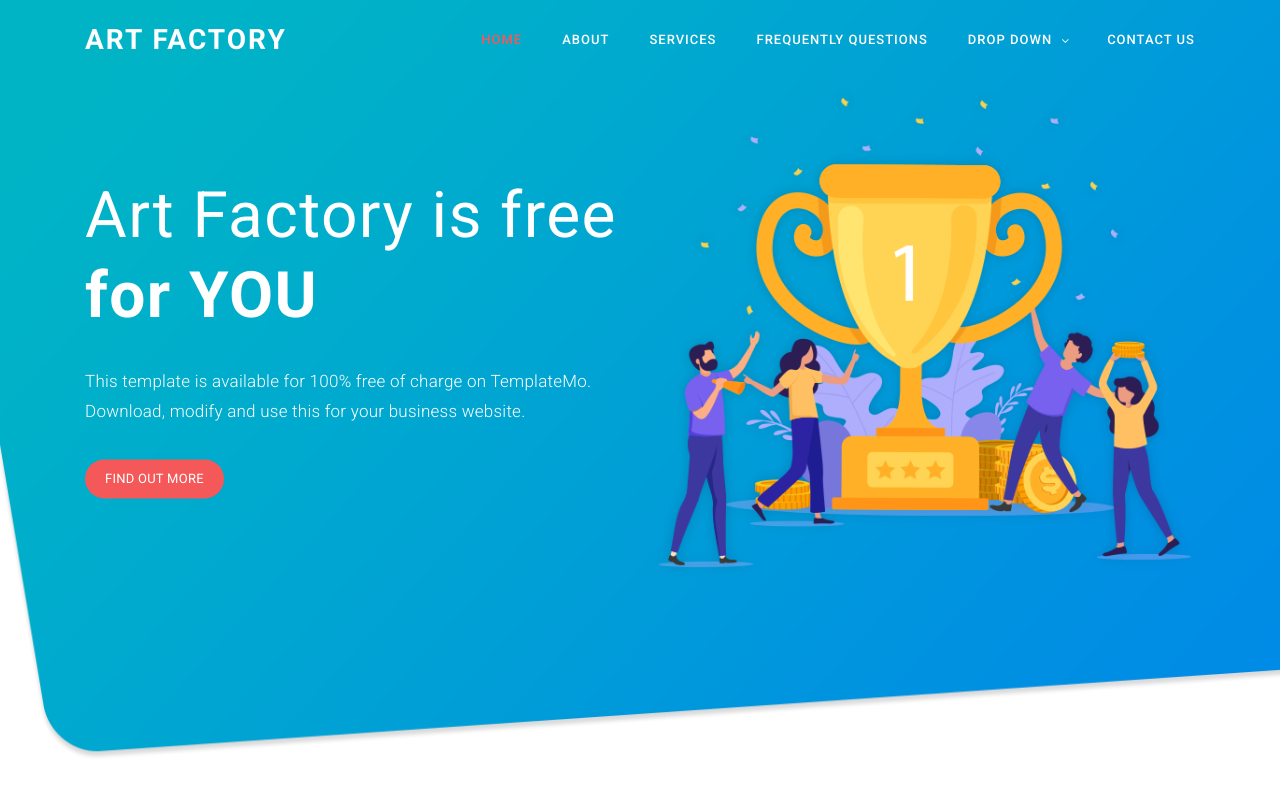
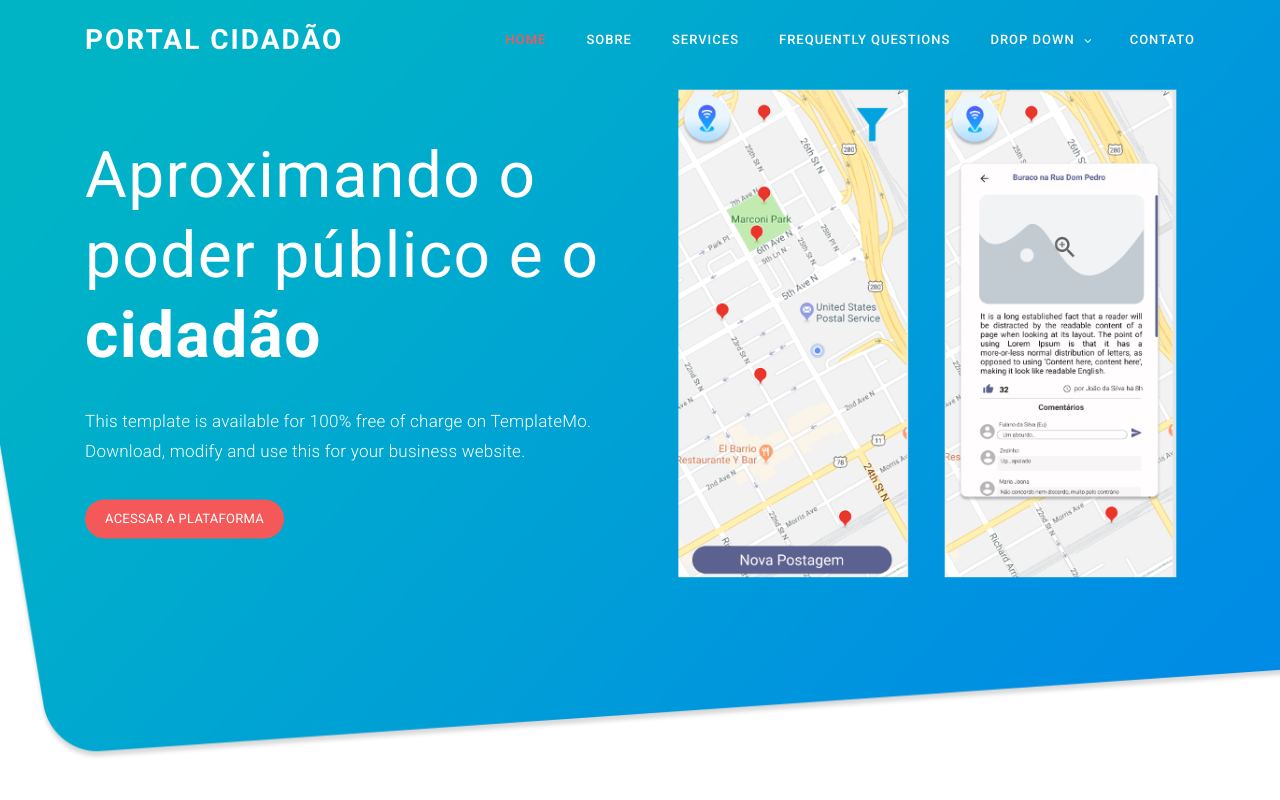
Before and after one commit to SamuelTheAlmeida/tcc-portal-cidadao-page, a plain HTML site: page index.html in a window 1280 px wide. Shown: the top 800 px of the page. Drawn offline with Linux system fonts and the light colour scheme.

Commit message:
landing page inicial

```diff
--- a/index.html
+++ b/index.html
@@ -9,7 +9,7 @@
     <meta name="author" content="Template Mo">
     <link href="https://fonts.googleapis.com/css?family=Roboto:100,300,400,500,700,900" rel="stylesheet">
 
-    <title>Art Factory HTML CSS Template</title>
+    <title>Portal Cidadão</title>
 <!--
 
 ART FACTORY
@@ -45,12 +45,12 @@ https://templatemo.com/tm-537-art-factory
                 <div class="col-12">
                     <nav class="main-nav">
                         <!-- ***** Logo Start ***** -->
-                        <a href="#" class="logo">Art Factory</a>
+                        <a href="#" class="logo">Portal Cidadão</a>
                         <!-- ***** Logo End ***** -->
                         <!-- ***** Menu Start ***** -->
                         <ul class="nav">
                             <li class="scroll-to-section"><a href="#welcome" class="active">Home</a></li>
-                            <li class="scroll-to-section"><a href="#about">About</a></li>
+                            <li class="scroll-to-section"><a href="#about">Sobre</a></li>
                             <li class="scroll-to-section"><a href="#services">Services</a></li>
                             <li class="scroll-to-section"><a href="#frequently-question">Frequently Questions</a></li>
                             <li class="submenu">
@@ -62,7 +62,7 @@ https://templatemo.com/tm-537-art-factory
                                     <li><a href="">Blog</a></li>
                                 </ul>
                             </li>
-                            <li class="scroll-to-section"><a href="#contact-us">Contact Us</a></li>
+                            <li class="scroll-to-section"><a href="#contact-us">Contato</a></li>
                         </ul>
                         <a class='menu-trigger'>
                             <span>Menu</span>
@@ -84,12 +84,12 @@ https://templatemo.com/tm-537-art-factory
             <div class="container">
                 <div class="row">
                     <div class="left-text col-lg-6 col-md-6 col-sm-12 col-xs-12" data-scroll-reveal="enter left move 30px over 0.6s after 0.4s">
-                        <h1>Art Factory is free <strong>for YOU</strong></h1>
+                        <h1>Aproximando o poder público e o<strong> cidadão</strong></h1>
                         <p>This template is available for 100% free of charge on TemplateMo. Download, modify and use this for your business website.</p>
-                        <a href="#about" class="main-button-slider">Find Out More</a>
+                        <a href="#about" class="main-button-slider">Acessar a plataforma</a>
                     </div>
                     <div class="col-lg-6 col-md-6 col-sm-12 col-xs-12" data-scroll-reveal="enter right move 30px over 0.6s after 0.4s">
-                        <img src="assets/images/slider-icon.png" class="rounded img-fluid d-block mx-auto" alt="First Vector Graphic">
+                        <img src="assets/images/slider-icon-5.png" class="rounded img-fluid d-block mx-auto" alt="First Vector Graphic">
                     </div>
                 </div>
             </div>
```
Also changed, not shown: assets/images/slider-icon-5.png (added).
